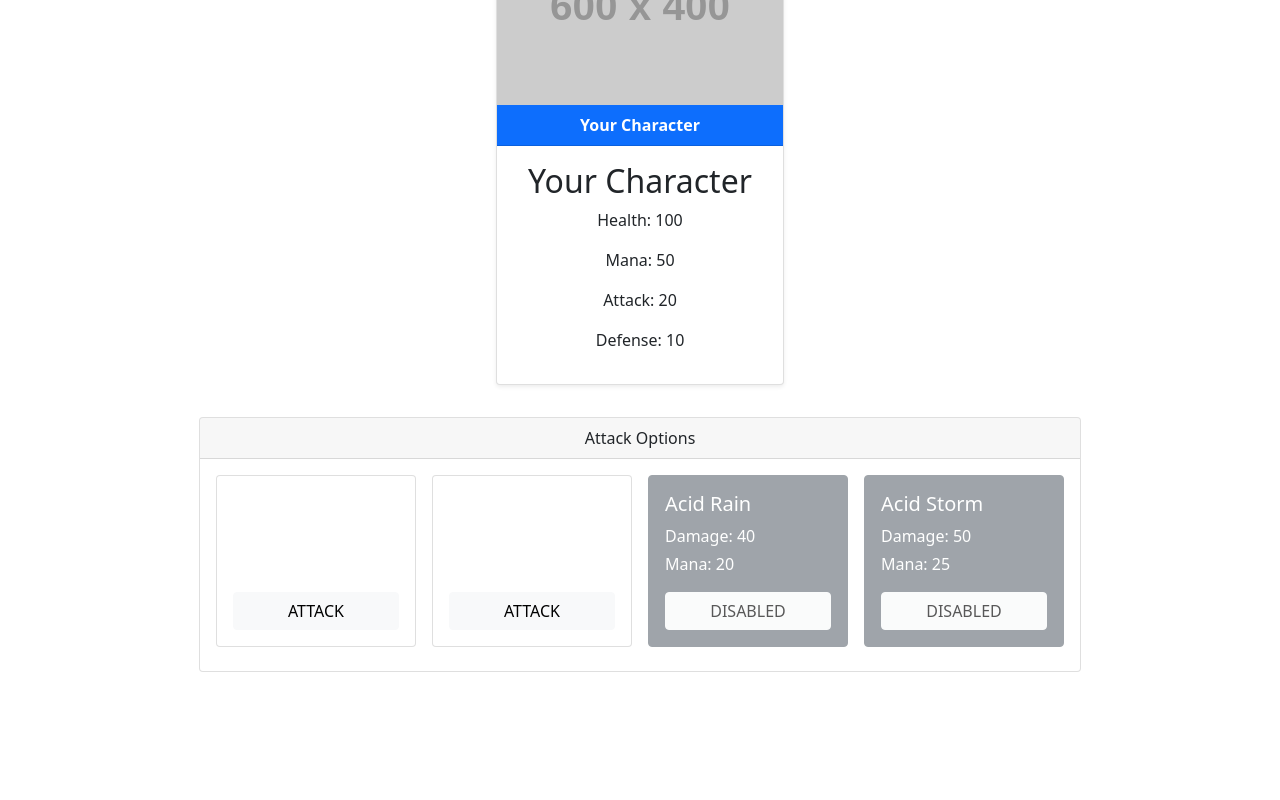
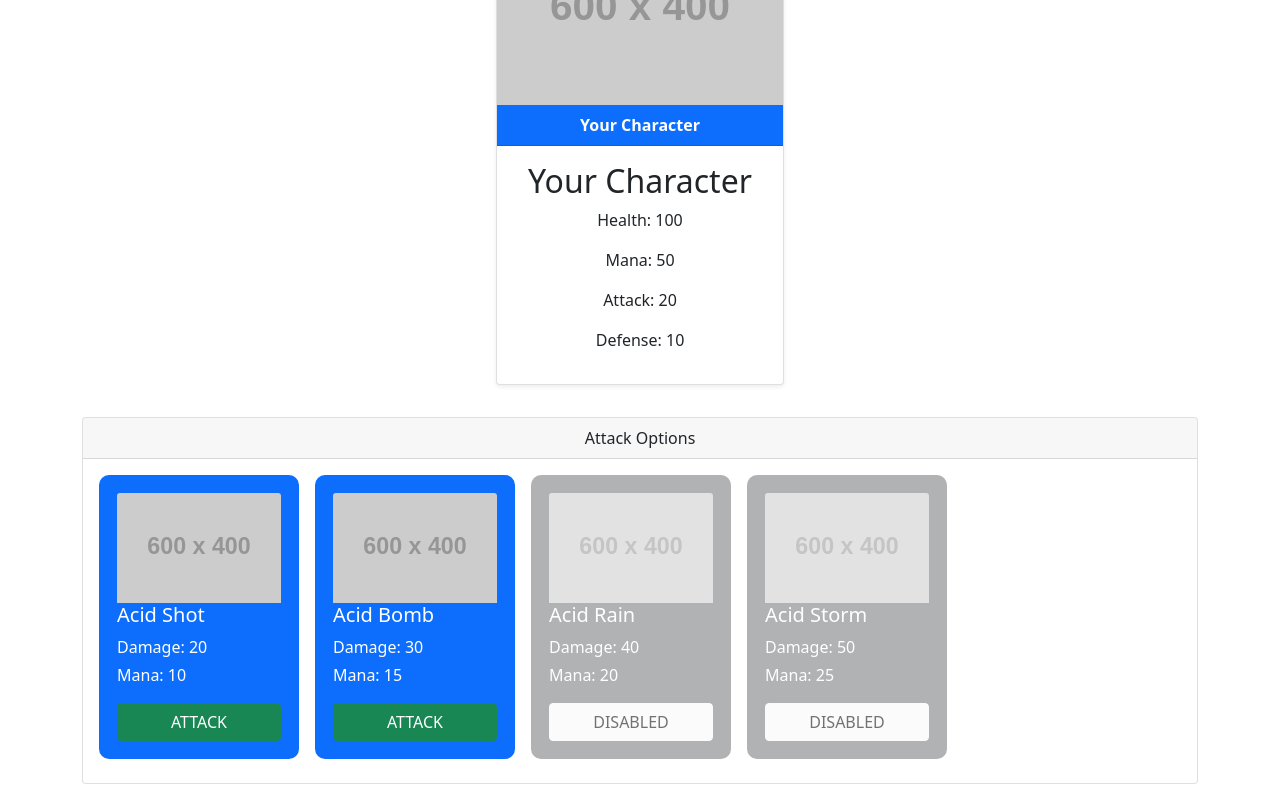
Before and after one commit to 4GeeksAcademy/Game-Design, a React (Vite) app: page / in a window 1280 px wide. Shown: the part 432-1232 px from the top of the page. Before the commit the page ends 1120 px from the top, so only its background shows below. Built offline with nearby package versions, Linux system fonts and the light colour scheme.

Commit message:
Modified attack cards to make it cleaner with an image on top

```diff
--- a/src/Mechanics/Attack.js
+++ b/src/Mechanics/Attack.js
@@ -1,3 +1,6 @@
+
+
+
 const attack = {
     damage: 10,
     state: false,
--- a/src/Mechanics/AttackOptions.jsx
+++ b/src/Mechanics/AttackOptions.jsx
@@ -1,4 +1,5 @@
 import React from "react";
+import "./BattleUI.css";
 
 function AttackOptions() {
   // Temporarily hardcoded attacks to see if i can make it functional
@@ -11,95 +12,86 @@ function AttackOptions() {
         <div className="card-body">
           <div className="d-flex flex-row flex-nowrap gap-3 overflow-x-auto pb-2">
             {/* Attack 1 */}
-            <button className="card btn btn-primary text-start p-3"
-              style={{ minWidth: "200px" }}>
+            <button
+              className="card btn btn-light text-start p-3"
+              id="attackButton"
+              style={{ minWidth: "200px" }}
+            >
+              <img
+                src="https://placehold.co/600x400"
+                className="card-img-top"
+                alt="Your Character"
+              />
+              <h5 className="text-center" id="attackCardTitle">Acid Shot</h5>
 
-              <h5 className="text-center">
-                Acid Shot
-              </h5>
+              <p className="mb-1" id="attackDesc">Damage: 20</p>
 
-              <p className="mb-1">
-                Damage: 20
-              </p>
+              <p className="mb-3" id="attackDesc">Mana: 10</p>
 
-              <p className="mb-3">
-                Mana: 10
-              </p>
-
-              <span className="btn btn-light w-100">
-                ATTACK
-              </span>
-
+              <span className="btn btn-success w-100">ATTACK</span>
             </button>
 
             {/* Attack 2 */}
-            <button className="card btn btn-primary text-start p-3"
-              style={{ minWidth: "200px" }}>
+            <button
+              className="card btn btn-primary text-start p-3"
+              style={{ minWidth: "200px" }}
+              id="attackButton"
+            >
+              <img
+                src="https://placehold.co/600x400"
+                className="card-img-top"
+                alt="Your Character"
+              />
 
-              <h5 className="text-center">
-                Acid Bomb
-              </h5>
+              <h5 className="text-center">Acid Bomb</h5>
 
-              <p className="mb-1">
-                Damage: 30
-              </p>
+              <p className="mb-1">Damage: 30</p>
 
-              <p className="mb-3">
-                Mana: 15
-              </p>
+              <p className="mb-3">Mana: 15</p>
 
-              <span className="btn btn-light w-100">
-                ATTACK
-              </span>
-
+              <span className="btn btn-success w-100">ATTACK</span>
             </button>
             {/* Attack 3 */}
             <button
               className="card btn btn-secondary text-start p-3"
               style={{ minWidth: "200px" }}
               disabled
+              id="attackButton"
             >
+              <img
+                src="https://placehold.co/600x400"
+                className="card-img-top"
+                alt="Your Character"
+              />
 
-              <h5 className="text-center">
-                Acid Rain
-              </h5>
+              <h5 className="text-center">Acid Rain</h5>
 
-              <p className="mb-1">
-                Damage: 40
-              </p>
+              <p className="mb-1">Damage: 40</p>
 
-              <p className="mb-3">
-                Mana: 20
-              </p>
+              <p className="mb-3">Mana: 20</p>
 
-              <span className="btn btn-light w-100">
-                DISABLED
-              </span>
-
+              <span className="btn btn-light w-100">DISABLED</span>
             </button>
-             {/* Attack 4 */}
+            {/* Attack 4 */}
             <button
               className="card btn btn-secondary text-start p-3"
               style={{ minWidth: "200px" }}
               disabled
+              id="attackButton"
             >
+              <img
+                src="https://placehold.co/600x400"
+                className="card-img-top"
+                alt="Your Character"
+              />
 
-              <h5 className="text-center">
-                Acid Storm
-              </h5>
+              <h5 className="text-center">Acid Storm</h5>
 
-              <p className="mb-1">
-                Damage: 50
-              </p>
+              <p className="mb-1">Damage: 50</p>
 
-              <p className="mb-3">
-                Mana: 25
-              </p>
+              <p className="mb-3">Mana: 25</p>
 
-              <span className="btn btn-light w-100">
-                DISABLED
-              </span>
-
+              <span className="btn btn-light w-100">DISABLED</span>
             </button>
           </div>
         </div>
--- a/src/Mechanics/BattleUI.css
+++ b/src/Mechanics/BattleUI.css
@@ -1,3 +1,45 @@
 #opponent {
 
 }
+
+/* Card Button Base Style (Dark/Primary by Default) */
+#attackButton {
+  flex: 0 0 180px;
+  display: flex;
+  flex-direction: column;
+  background-color: #0d6efd; /* Primary Blue background */
+  color: #ffffff;            /* White text */
+  border: 2px solid #0d6efd;
+  border-radius: 10px;
+  overflow: hidden;
+  cursor: pointer;
+  padding: 0;
+  text-align: left;
+  transition: all 0.2s ease-in-out;
+}
+
+/* Base Text Styles inside Card */
+#attackButton #attackCardTitle,
+#attackButton #attackDesc {
+  color: #ffffff;
+}
+
+/* Hover State (Inverted / Conversed Colors) */
+#attackButton:hover:not(:disabled) {
+  background-color: #0052cdd5 ; /* Inverts to White background */
+  color: #ffffff ;            /* Inverts text to Blue */
+  border-color: #0d6efd;
+  transform: translateY(-7px);
+  box-shadow: 0 8px 32px rgba(2, 50, 121, 0.279);
+}
+
+
+
+/* Disabled State */
+#attackButton:disabled {
+  background-color: #6c757d;
+  border-color: #6c757d;
+  opacity: 0.55;
+  cursor: not-allowed;
+  filter: grayscale(60%);
+}
```
